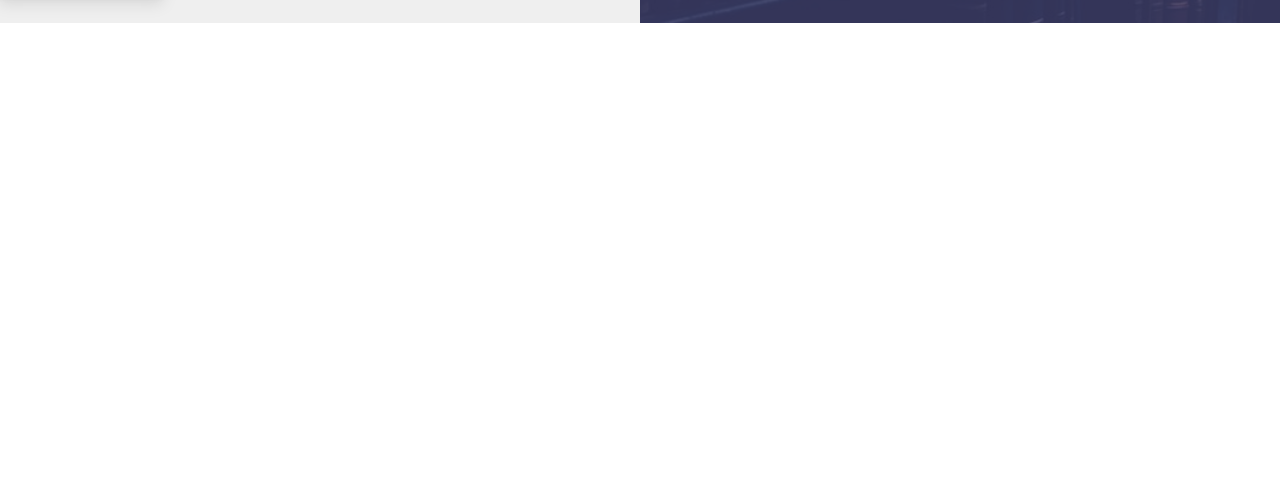
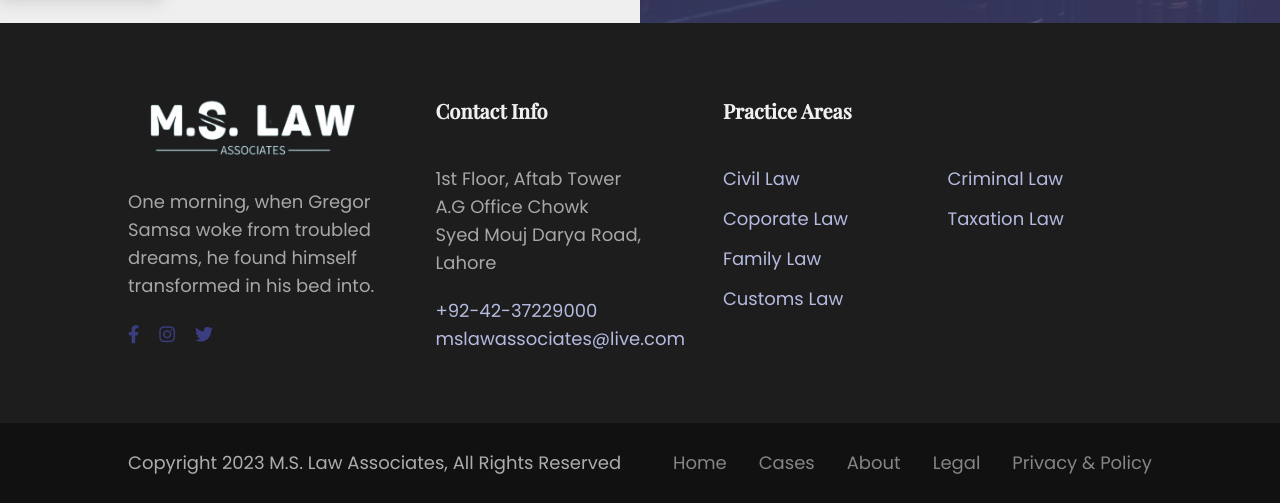
Before and after one commit to sheikh295/M.S.-Law-Associates, a website: page index.html in a window 1280 px wide. Shown: the part 7127-7630 px from the top of the page. Before the commit the page ends 7150 px from the top, so only its background shows below. Drawn offline with nearby package versions, Linux system fonts and the light colour scheme.

Commit message:
initial build (footers)

```diff
--- a/css/input.css
+++ b/css/input.css
@@ -1,6 +1,21 @@
 @tailwind base;
 @tailwind components;
 @tailwind utilities;
+
+
+@layer base{
+    body::-webkit-scrollbar{
+        width: 10px;
+    }
+    body::-webkit-scrollbar-track{
+        background-color: white;
+    }
+    body::-webkit-scrollbar-thumb{
+        background-color: gray;
+        border-radius: 50px;
+        border: 3px solid white;
+    }
+}
 
 @layer utilities {
     #partnersname{
--- a/index.html
+++ b/index.html
@@ -224,6 +224,38 @@
             <div class="mt-16 ml-14 w-[700px] h-[500px]"><iframe src="https://www.google.com/maps/embed?pb=!1m18!1m12!1m3!1d849.8914337528655!2d74.31059536960177!3d31.563530541089484!2m3!1f0!2f0!3f0!3m2!1i1024!2i768!4f13.1!3m3!1m2!1s0x39191caa0e20fd1d%3A0x905a26e4f2ecb206!2sSyed%20Mauj%20Darya%20Rd%2C%20Mozang%20Chungi%2C%20Lahore%2C%20Punjab%2054000%2C%20Pakistan!5e0!3m2!1sen!2s!4v1689946352927!5m2!1sen!2s" width="100%" height="100%" style="border:0;" allowfullscreen="" loading="lazy" referrerpolicy="no-referrer-when-downgrade"></iframe></div>
         </div>
     </div>
+    <div id="footer" class="w-full h-[50vh] bg-[#1d1d1d] flex px-32">
+        <div class="h-[300px] w-[320px] m-auto">
+            <img src="images/logo-.png" class="w-[250px]">
+            <p class="font-[Poppins] text-lg text-[#a7a7a7]">One morning, when Gregor Samsa woke from troubled dreams, he found himself transformed in his bed into.</p>
+            <div class="text-[#3a3e7f] text-lg mt-5"><a href="#"><i class="fa-brands fa-facebook-f"></i></a><a href="#"><i class="fa-brands fa-instagram ml-5"></i></a><a href="#"><i class="fa-brands fa-twitter ml-5"></i></a></div>
+        </div>
+        <div class="h-[300px] w-[320px] m-auto">
+            <p class="text-[#f1f0f0] playfairfont text-xl ml-5 mt-6">Contact Info</p>
+            <p class="font-[Poppins] text-lg text-[#a7a7a7] mt-10 ml-5">1st Floor, Aftab Tower</p>
+            <p class="font-[Poppins] text-lg text-[#a7a7a7] ml-5">A.G Office Chowk</p>
+            <p class="font-[Poppins] text-lg text-[#a7a7a7] ml-5">Syed Mouj Darya Road, Lahore</p>
+            <p class="font-[Poppins] text-lg text-[#b5bbe0] mt-5 ml-5">+92-42-37229000</p>
+            <p  class="font-[Poppins] text-lg text-[#b5bbe0] ml-5">mslawassociates@live.com</p>
+        </div>
+        <div class="h-[300px] w-[500px] m-auto flex">
+            <div class="w-[50%] h-full">
+                <p class="text-[#f1f0f0] playfairfont text-xl ml-5 mt-6">Practice Areas</p>
+                <p class="font-[Poppins] text-lg text-[#b5bbe0] mt-10 ml-5">Civil Law</p>
+                <p class="font-[Poppins] text-lg text-[#b5bbe0] mt-3 ml-5">Coporate Law</p>
+                <p class="font-[Poppins] text-lg text-[#b5bbe0] mt-3 ml-5">Family Law</p>
+                <p class="font-[Poppins] text-lg text-[#b5bbe0] mt-3 ml-5">Customs Law</p>
+            </div>
+            <div class="w-[50%] h-full mt-20">
+                <p class="font-[Poppins] text-lg text-[#b5bbe0] mt-3 ml-5">Criminal Law</p>
+                <p class="font-[Poppins] text-lg text-[#b5bbe0] mt-3 ml-5">Taxation Law</p>
+            </div>
+        </div>
+    </div>
+    <div id="footer2" class="w-full h-[10vh] bg-[#111111] flex items-center justify-between px-32">
+        <p class="font-[Poppins] text-lg text-[#adadad]">Copyright 2023 M.S. Law Associates, All Rights Reserved</p>
+        <p class="font-[Poppins] text-lg text-[#858585]"><a href="" class="mr-8">Home</a><a href="" class="mr-8">Cases</a><a href="" class="mr-8">About</a><a href="" class="mr-8">Legal</a><a href="" class="">Privacy & Policy</a></p>
+    </div>
 </body>
 <script type="text/javascript" src="js/scripts.js"></script>
 </html>
```
Also changed, not shown: css/main.css.
